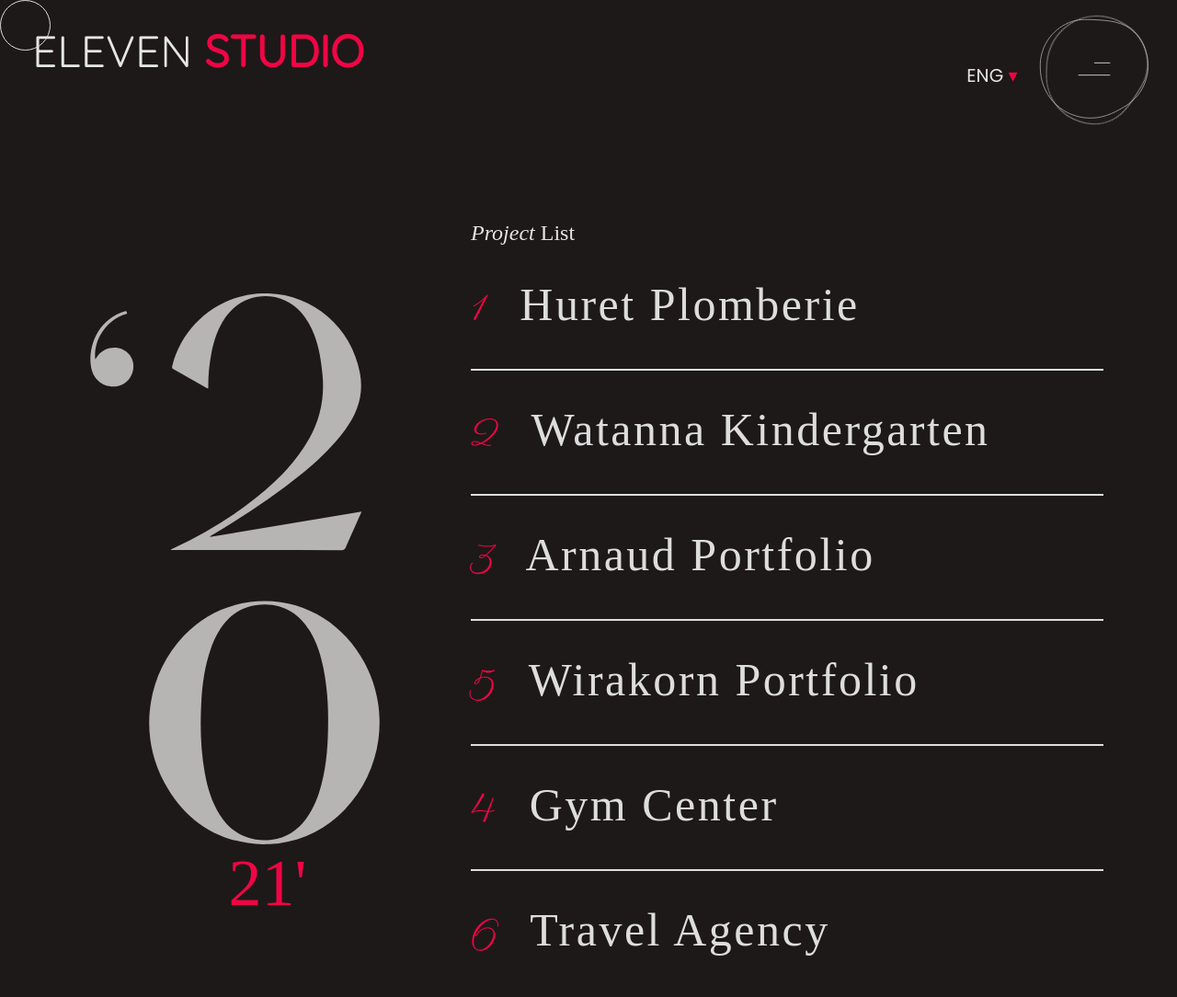
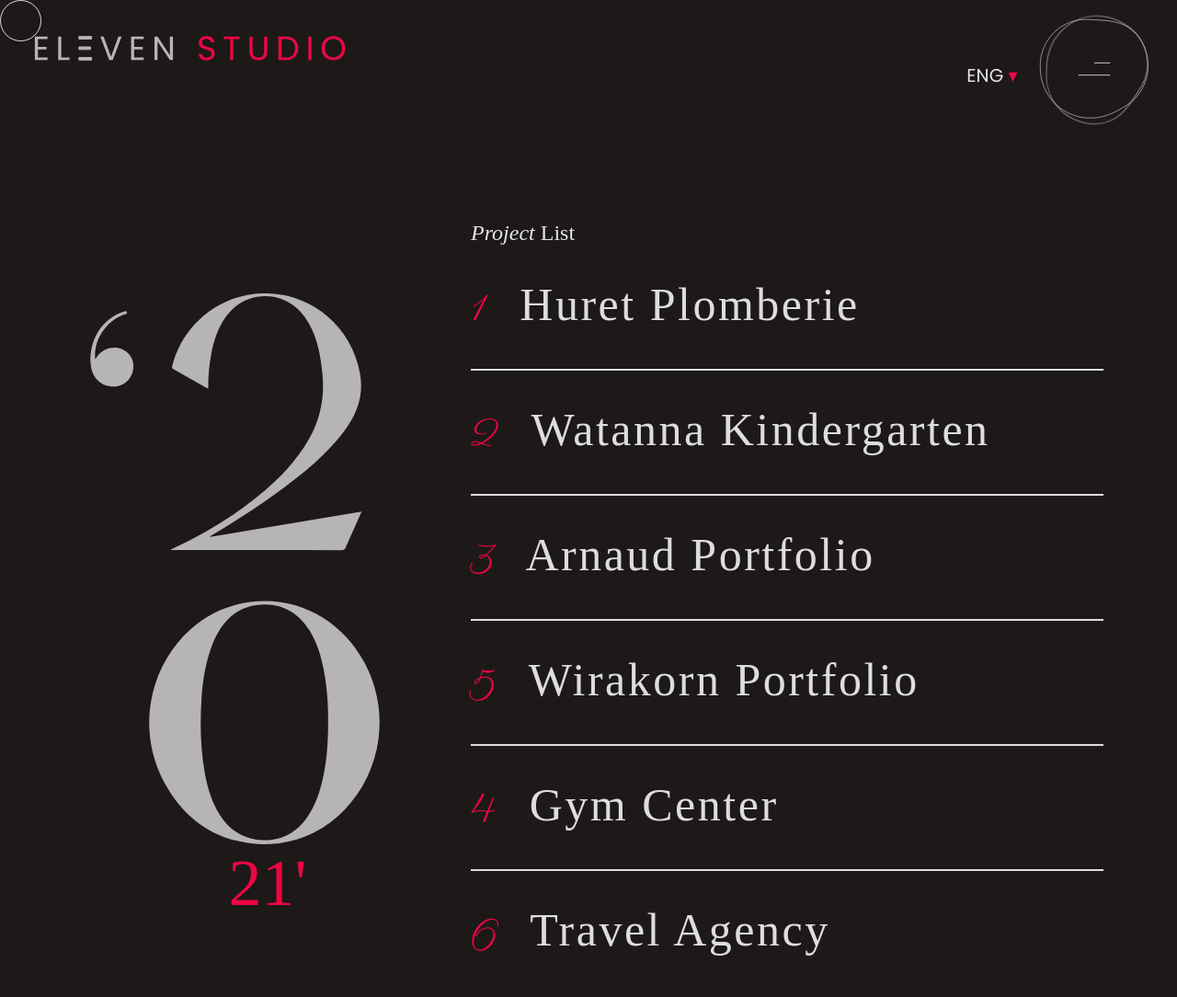
Before and after one commit to arnaudhrt/web-agency, a plain HTML site: page works.html in a window 1280 px wide. Shown: the top 1084 px of the page at 92% size. Drawn offline with Linux system fonts and the light colour scheme; a web font is replaced by a local one.

Commit message:
maj services & work

```diff
--- a/css/services.css
+++ b/css/services.css
@@ -37,9 +37,9 @@ button {
 
 /* ------------------ Navigation ------------------ */
 .cursor {
-  width: 55px;
-  height: 55px;
-  border: 1px solid #DDD;
+  width: 45px;
+  height: 45px;
+  border: 1px solid #ddd;
   border-radius: 50%;
   position: absolute;
   transition-duration: 300ms;
@@ -73,16 +73,6 @@ nav {
 /* Logo */
 .nav-logo {
   margin-left: 35px;
-}
-.nav-logo a {
-  font-family: 'Quicksand', sans-serif;
-  font-weight: 400;
-  font-size: 48px;
-  color: var(--text-color-white);
-}
-.nav-logo span {
-  color: var(--text-color-red);
-  font-weight: bold;
 }
 
 /* Bloc left */
@@ -363,9 +353,9 @@ nav {
     z-index: 30;
   }
 }
-@media screen and (max-width: 700px) {
-  .nav-logo a {
-    font-size: 38px;
+@media screen and (max-width: 550px) {
+  .nav-logo img {
+    width: 270px;
   }
 }
 @media screen and (max-width: 500px) {
--- a/css/works.css
+++ b/css/works.css
@@ -37,9 +37,9 @@ button {
 
 /* ------------------ Navigation ------------------ */
 .cursor {
-  width: 55px;
-  height: 55px;
-  border: 1px solid #DDD;
+  width: 45px;
+  height: 45px;
+  border: 1px solid #ddd;
   border-radius: 50%;
   position: absolute;
   transition-duration: 300ms;
@@ -73,16 +73,6 @@ nav {
 /* Logo */
 .nav-logo {
   margin-left: 35px;
-}
-.nav-logo a {
-  font-family: 'Quicksand', sans-serif;
-  font-weight: 400;
-  font-size: 48px;
-  color: var(--text-color-white);
-}
-.nav-logo span {
-  color: var(--text-color-red);
-  font-weight: bold;
 }
 
 /* Bloc left */
@@ -321,7 +311,6 @@ nav {
     transform: rotate(360deg);
   }
 }
-
 /* Media queries nav bar */
 @media screen and (min-width: 1600px) {
   .btn-menu {
@@ -363,9 +352,9 @@ nav {
     z-index: 30;
   }
 }
-@media screen and (max-width: 700px) {
-  .nav-logo a {
-    font-size: 38px;
+@media screen and (max-width: 550px) {
+  .nav-logo img {
+    width: 270px;
   }
 }
 @media screen and (max-width: 500px) {
--- a/works.html
+++ b/works.html
@@ -25,10 +25,8 @@
     <!-- Navigation -->
     <nav>
       <!-- Logo -->
-      <div class="nav-logo">
-        <a href="index.html">
-          <p>ELEVEN <span>STUDIO</span></p>
-        </a>
+      <div class="nav-logo cursor-hide">
+        <a href="index.html"><img src="ressources/logo.svg" alt="logo agency" /></a>
       </div>
 
       <div class="bloc-menu-left">
@@ -88,16 +86,12 @@
         <div class="project">
           <p>
             <span>1</span>
-            <a href="https://www.huretfrancoisplomberie.fr" target="_blank"
-              >Huret Plomberie</a
-            >
+            <a href="https://www.huretfrancoisplomberie.fr" target="_blank">Huret Plomberie</a>
           </p>
           <hr />
           <p>
             <span>2</span>
-            <a href="https://www.pierrehuret.fr" target="_blank"
-              >Watanna Kindergarten</a
-            >
+            <a href="https://www.pierrehuret.fr" target="_blank">Watanna Kindergarten</a>
           </p>
           <hr />
           <p>
@@ -107,9 +101,7 @@
           <hr />
           <p>
             <span>5</span>
-            <a href="https://www.wirakornbunnag.com" target="_blank"
-              >Wirakorn Portfolio</a
-            >
+            <a href="https://www.wirakornbunnag.com" target="_blank">Wirakorn Portfolio</a>
           </p>
           <hr />
           <p><span>4</span> <a href="">Gym Center</a></p>
@@ -122,17 +114,17 @@
     <div class="footer">
       <div>
         <svg class="social-icon">
-          <use xlink:href="ressources/icons.svg#twitter-2"></use>
+          <use xlink:href="ressources/icons.svg#linkedin-2"></use>
         </svg>
       </div>
       <div>
         <svg class="social-icon">
-          <use xlink:href="ressources/icons.svg#insta-2"></use>
+          <use xlink:href="ressources/icons.svg#pinterest-2"></use>
         </svg>
       </div>
       <div>
         <svg class="social-icon">
-          <use xlink:href="ressources/icons.svg#facebook-2"></use>
+          <use xlink:href="ressources/icons.svg#behance-2"></use>
         </svg>
       </div>
     </div>
@@ -169,10 +161,7 @@
       const cursor = document.querySelector('.cursor')
 
       document.addEventListener('mousemove', (e) => {
-        cursor.setAttribute(
-          'style',
-          'top: ' + (e.pageY - 27) + 'px; left: ' + (e.pageX - 27) + 'px;'
-        )
+        cursor.setAttribute('style', 'top: ' + (e.pageY - 22) + 'px; left: ' + (e.pageX - 22) + 'px;')
       })
       document.addEventListener('click', () => {
         cursor.classList.add('expand')
```
Also changed, not shown: index.html (+7 -7 lines), package.json (deleted, +0 -11 lines), services.html (+21 -33 lines), js/main.js (line endings or trailing spaces), ressources/icons.svg.
